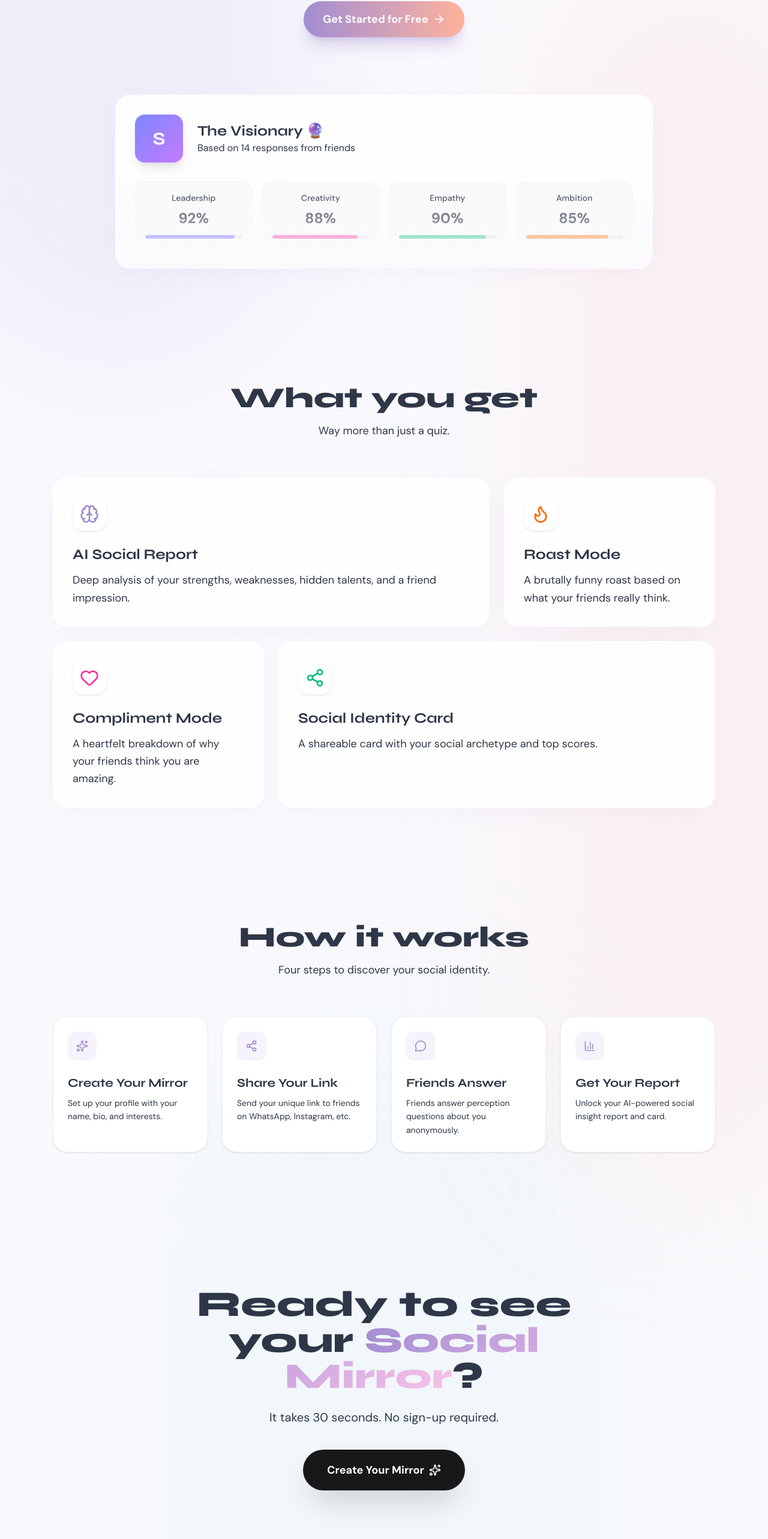
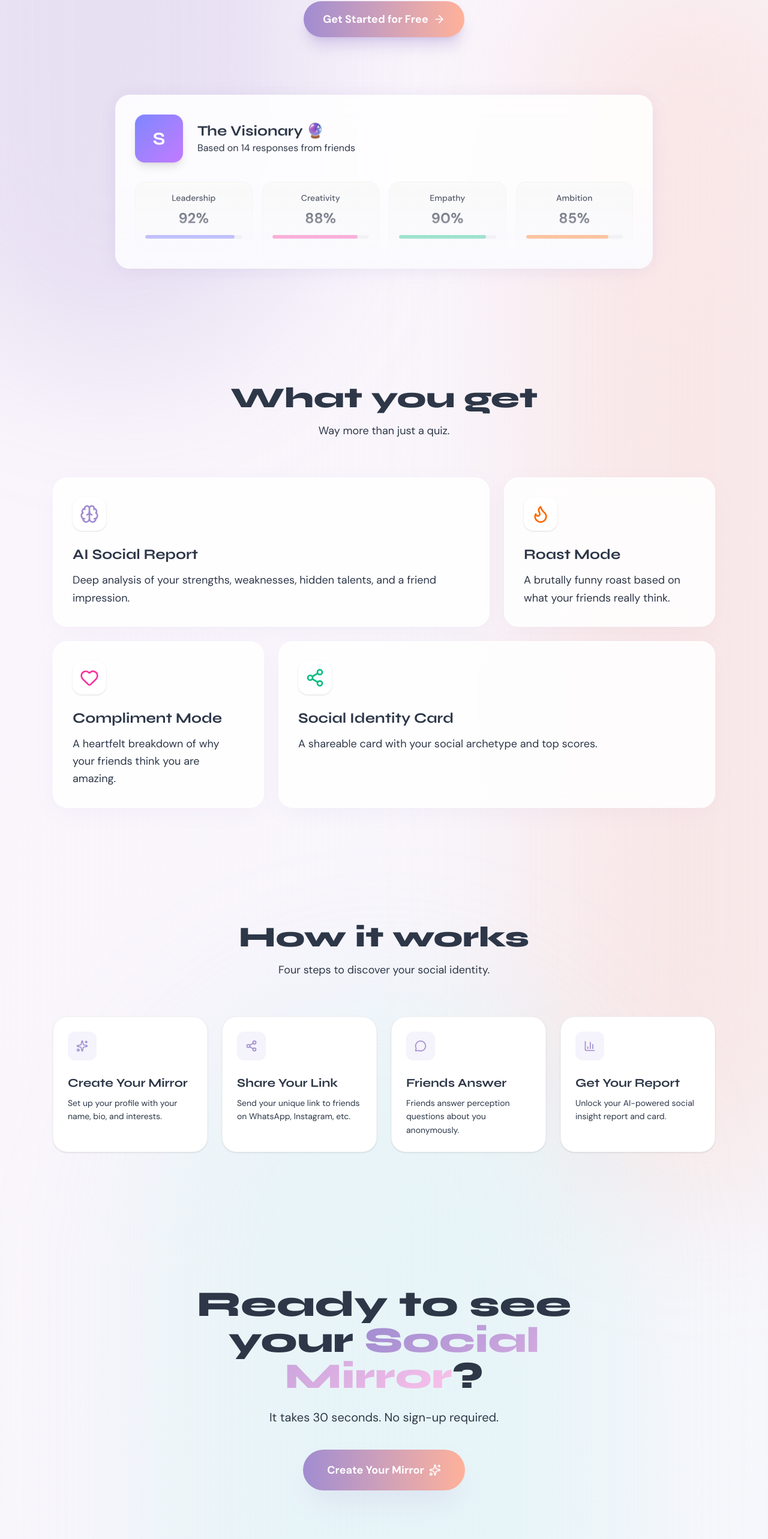
Before and after one commit to Faizan960/Quiz-web, a Next.js app: page / in a window 1280 px wide. Shown: the part 772-3338 px from the top of the page at 60% size. Built offline with nearby package versions, Linux system fonts and the light colour scheme.

Commit message:
style: Enhance landing page UI with dynamic blobs and glowing CTAs

```diff
--- a/app/page.tsx
+++ b/app/page.tsx
@@ -50,9 +50,10 @@ export default function HomePage() {
   return (
     <div className="min-h-screen bg-background relative overflow-hidden">
       {/* ── Background Blobs ───────────────────────────────── */}
-      <div className="absolute top-[-10%] left-[-10%] w-[50%] h-[50%] bg-primary/10 rounded-full blur-[120px] pointer-events-none" />
-      <div className="absolute top-[20%] right-[-10%] w-[40%] h-[60%] bg-secondary/10 rounded-full blur-[120px] pointer-events-none" />
-      <div className="absolute bottom-[-10%] left-[20%] w-[60%] h-[40%] bg-accent/10 rounded-full blur-[120px] pointer-events-none" />
+      <div className="absolute inset-0 z-0 pointer-events-none bg-pastel-gradient opacity-60" />
+      <div className="absolute top-[-10%] left-[-10%] w-[50%] h-[50%] bg-primary/20 rounded-full blur-[120px] pointer-events-none animate-pulse-glow" />
+      <div className="absolute top-[20%] right-[-10%] w-[40%] h-[60%] bg-secondary/20 rounded-full blur-[120px] pointer-events-none" />
+      <div className="absolute bottom-[-10%] left-[20%] w-[60%] h-[40%] bg-accent/20 rounded-full blur-[120px] pointer-events-none animate-pulse-glow" />
 
       {/* ── Navbar ──────────────────────────────── */}
       <nav className="glass-panel sticky top-0 z-50 flex items-center justify-between px-6 py-4 md:px-12 mx-4 mt-4 rounded-3xl">
@@ -92,7 +93,7 @@ export default function HomePage() {
           <div className="flex flex-col sm:flex-row items-center justify-center gap-4">
             <Link
               href="/create"
-              className="flex items-center justify-center gap-2 px-8 py-4 bg-gradient-to-r from-primary to-secondary text-white rounded-full font-bold text-lg hover:opacity-90 transition-opacity shadow-xl shadow-primary/30 w-full sm:w-auto"
+              className="flex items-center justify-center gap-2 px-8 py-4 bg-gradient-to-r from-primary to-secondary text-white rounded-full font-bold text-lg hover:opacity-90 hover:scale-105 active:scale-95 transition-all shadow-xl hover:shadow-2xl hover:shadow-primary/40 shadow-primary/30 w-full sm:w-auto"
             >
               Get Started for Free <ArrowRight className="w-5 h-5" />
             </Link>
@@ -108,7 +109,8 @@ export default function HomePage() {
             className="mt-24 relative max-w-4xl mx-auto"
           >
             <div className="absolute inset-0 bg-gradient-to-t from-background via-transparent to-transparent z-10 pointer-events-none rounded-3xl" />
-            <div className="glass-card p-6 md:p-8 animate-float">
+            <div className="glass-card p-6 md:p-8 animate-float relative">
+              <div className="absolute inset-0 rounded-[24px] pointer-events-none animate-pulse-glow opacity-50" />
               <div className="flex items-center gap-6 mb-8">
                 <div className="w-20 h-20 rounded-2xl bg-gradient-to-br from-indigo-400 to-purple-400 flex items-center justify-center text-3xl shadow-lg text-white font-display font-bold">
                   S
@@ -211,7 +213,7 @@ export default function HomePage() {
         <p className="text-xl text-text-secondary mb-10">It takes 30 seconds. No sign-up required.</p>
         <Link
           href="/create"
-          className="inline-flex items-center justify-center gap-2 px-10 py-5 bg-zinc-900 text-white rounded-full font-bold text-lg hover:bg-zinc-800 transition-colors shadow-2xl shadow-zinc-900/20"
+          className="inline-flex items-center justify-center gap-2 px-10 py-5 bg-gradient-to-r from-primary to-secondary text-white rounded-full font-bold text-lg hover:opacity-90 hover:scale-105 active:scale-95 transition-all shadow-2xl hover:shadow-primary/40 shadow-primary/20"
         >
           Create Your Mirror <Sparkles className="w-5 h-5" />
         </Link>
```
